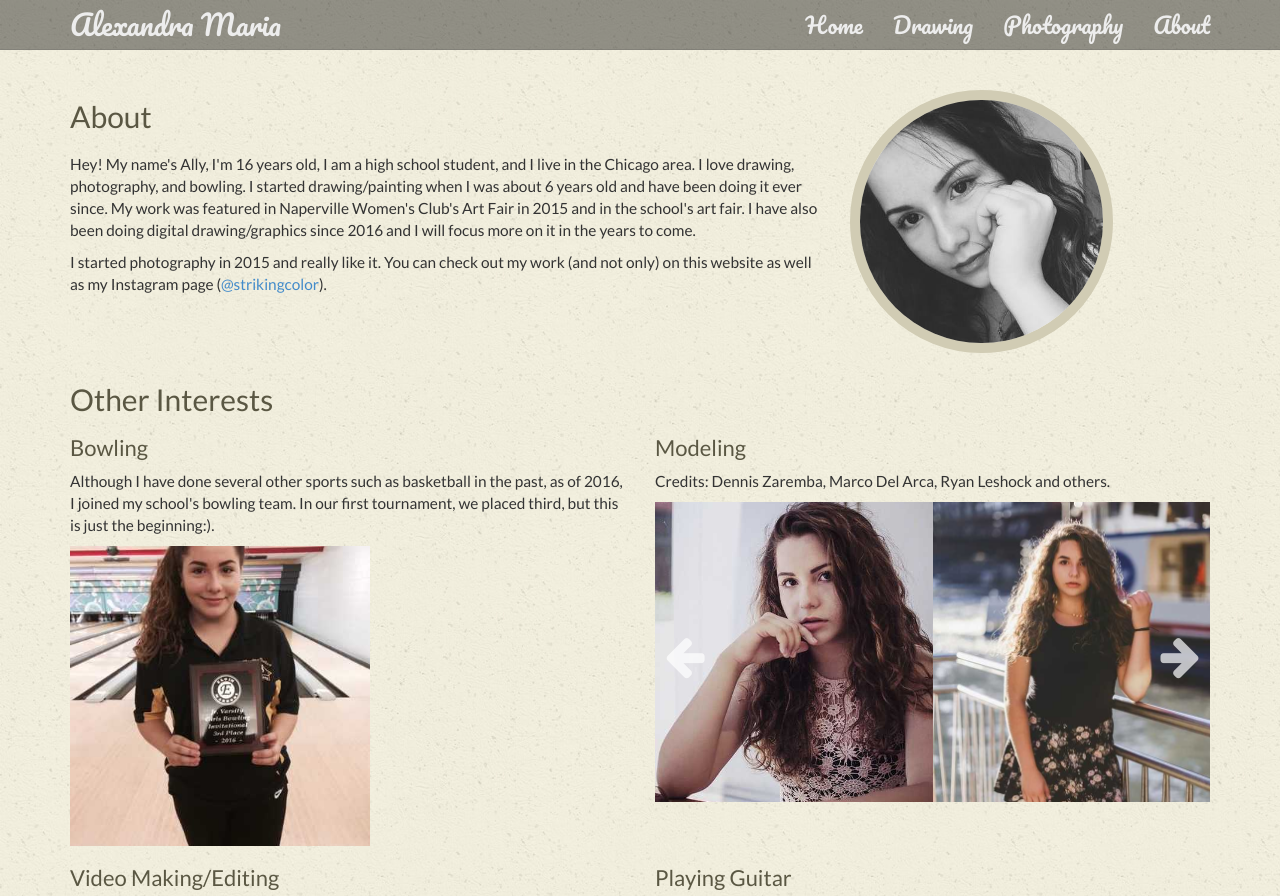
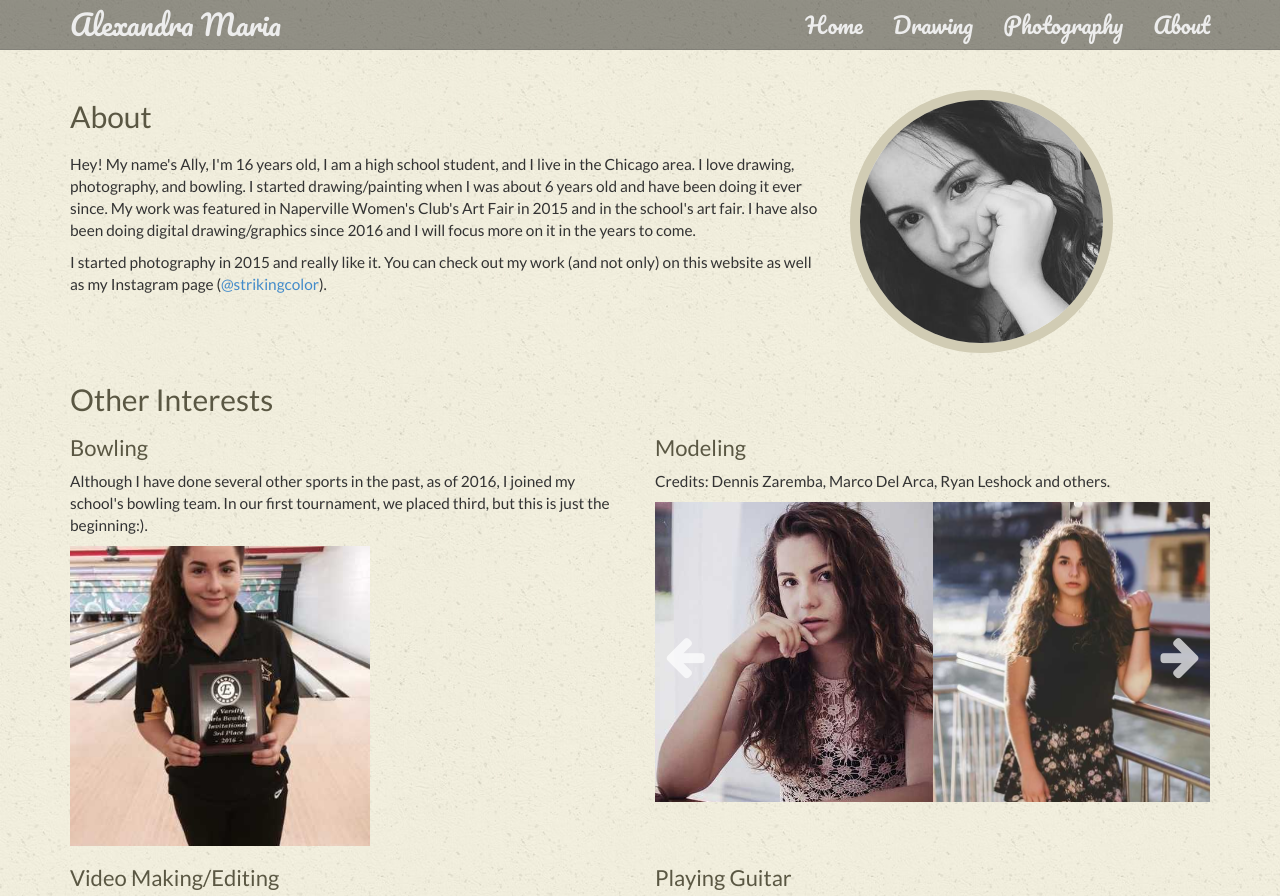
Before and after one commit to allyth/allyth, a Jekyll site: the page built from about.html, in a window 1280 px wide and 1387 px high, cut to the strip 0-896 px from the top of the window. Built offline with Jekyll 4.4.1, drawn with Linux system fonts in a browser that asks for light colours.

Commit message:
changed about

```diff
--- a/about.html
+++ b/about.html
@@ -30,7 +30,7 @@
             <div class="col-md-6">
                 <h3>Bowling</h3>
 
-                <p>Although I have done several other sports such as basketball in the past, as of 2016, I joined my school's bowling team. In our first tournament, we placed third, but this is just the beginning:).</p>
+                <p>Although I have done several other sports in the past, as of 2016, I joined my school's bowling team. In our first tournament, we placed third, but this is just the beginning:).</p>
                 <p>
                     <img style="width: 300px;" src="/img/site/bowling-tournament-2016.jpg" />
                 </p>
```
